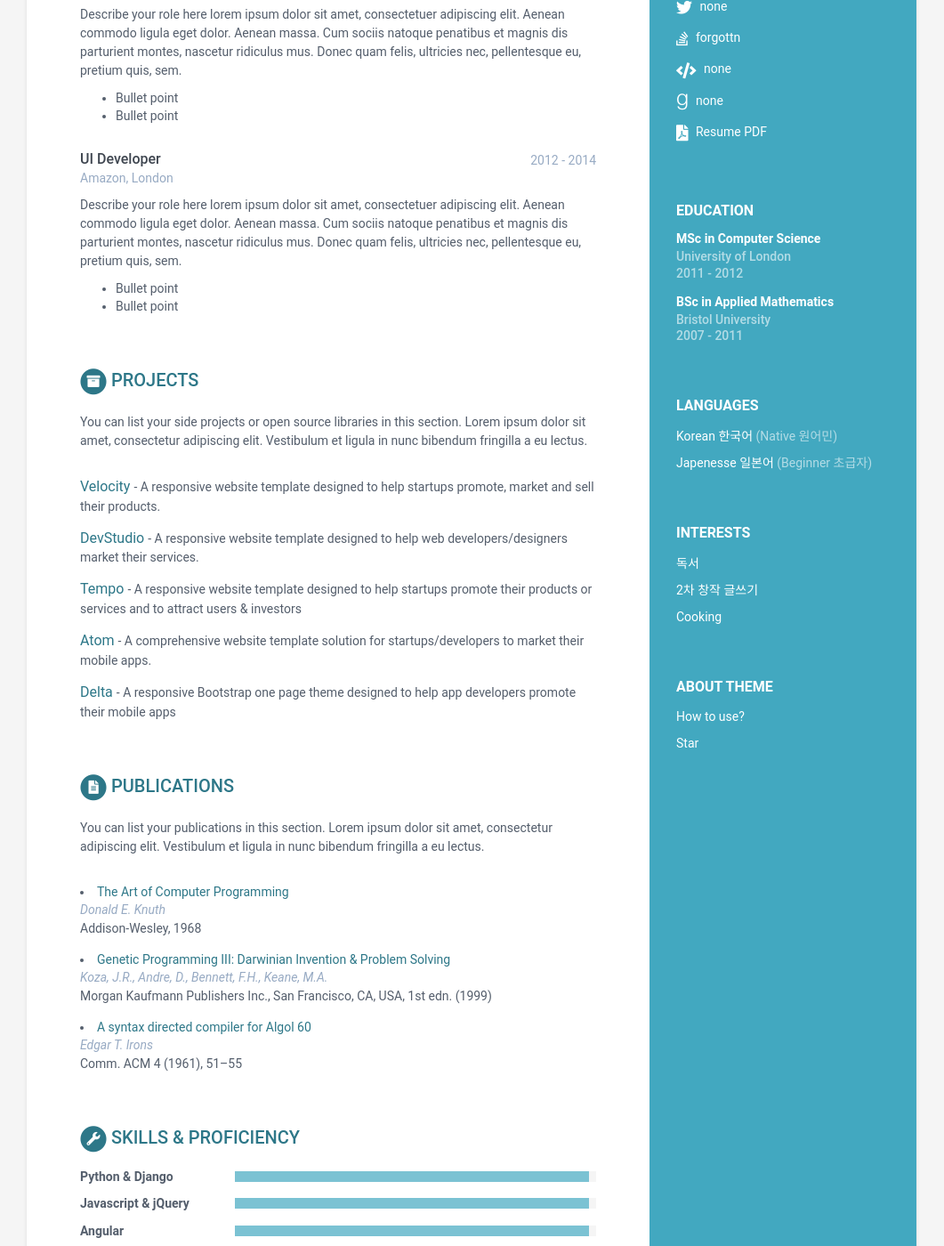
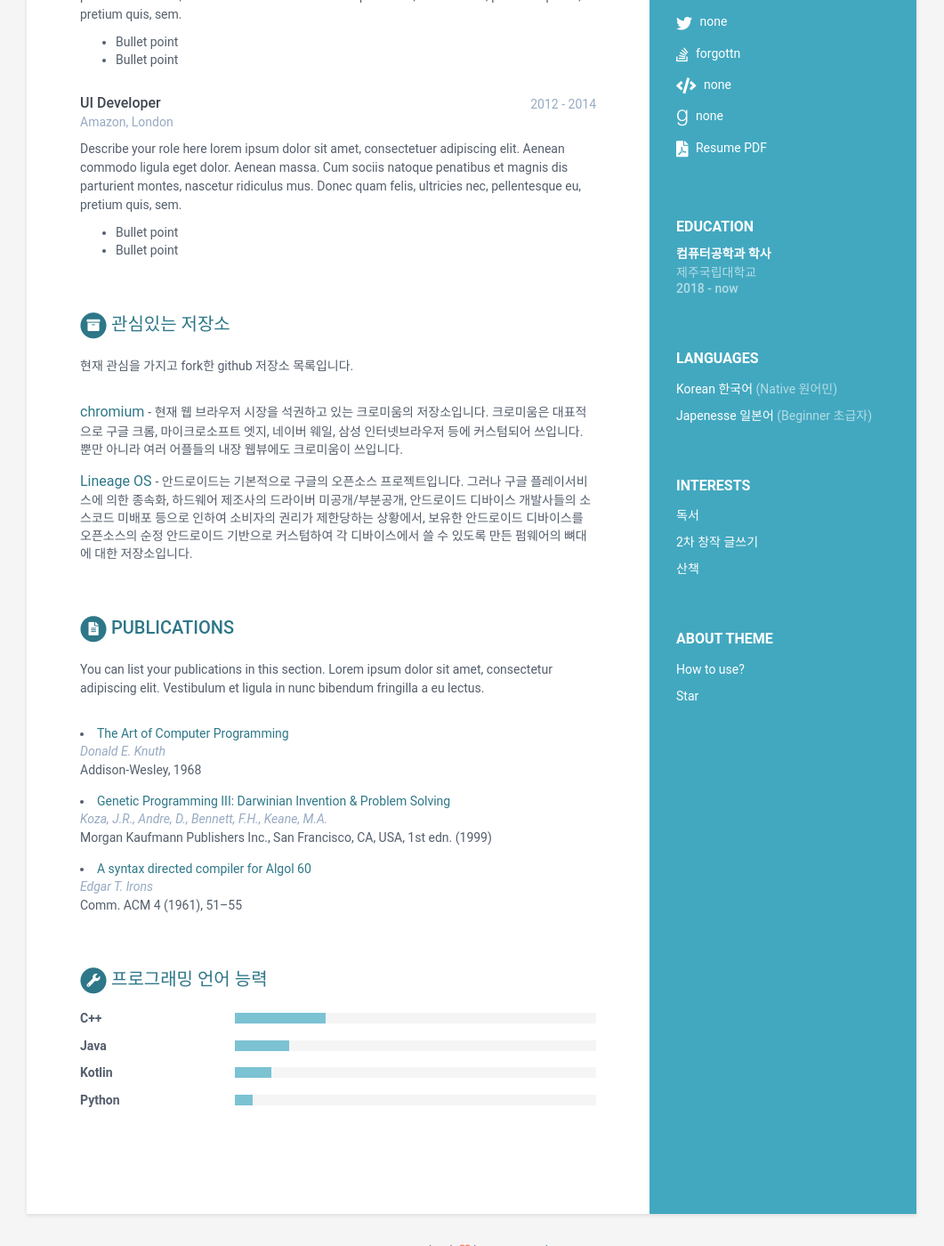
Before and after one commit to bellsky/resume, a Jekyll site: the page built from index.html, in a window 1280 px wide and 1400 px high, scrolled down 654 px. Shown: the whole window at 89% size, without its empty margins (110-1171 px from the left). Built offline with Jekyll 4.4.1, drawn with Linux system fonts in a browser that asks for light colours; some of the changed text lies outside the part shown.

Commit message:
자기소개서 업데이트3

```diff
--- a/_data/data.yml
+++ b/_data/data.yml
@@ -8,7 +8,7 @@ sidebar:
 
     # Profile information
     name: 선종호
-    tagline: 제주대학교 컴퓨터공학과 3학년
+    tagline: 제주대학교 컴퓨터공학과 3학년 \r\n 2018108264 학번
     avatar: profile.png  #place a 100x100 picture inside /assets/images/ folder and provide the name of the file below
 
     # Sidebar links
@@ -35,9 +35,6 @@ sidebar:
       - idiom: Japenesse 일본어
         level: Beginner 초급자
 
-     # - idiom: Spanish
-     #   level: Professional
-
     interests:
       - item: 독서
         link:
@@ -45,33 +42,17 @@ sidebar:
       - item: 2차 창작 글쓰기
         link:
 
-      - item: Cooking
+      - item: 산책
         link:
 
 career-profile:
-    title: Career Profile
+    title: Introduce
     summary: |
-      Summarise your career here lorem ipsum dolor sit amet, consectetuer
-      adipiscing elit. You can [download this free resume/CV template here]().
-      Aenean commodo ligula eget dolor aenean massa. Cum sociis natoque
-      penatibus et magnis dis parturient montes, nascetur ridiculus mus.
-      Donec quam felis, ultricies nec, pellentesque eu.
-      Second paragraph if required.
+      의욕만 앞서는 왕초보 프로그래머입니다. 능력의 부족함을 느끼고 있습니다.
 education:
-    - degree: MSc in Computer Science
-      university: University of London
-      time: 2011 - 2012
-      details: |
-        Describe your study here lorem ipsum dolor sit amet, consectetuer
-        adipiscing elit. Aenean commodo ligula eget dolor. Aenean massa. Cum
-        sociis natoque penatibus et magnis dis parturient montes, nascetur
-        ridiculus mus. Donec quam felis, ultricies nec, pellentesque eu,
-        pretium quis, sem.
-          - Bullet point
-          - Bullet point
-    - degree: BSc in Applied Mathematics
-      university: Bristol University
-      time: 2007 - 2011
+    - degree: 컴퓨터공학과 학사
+      university: 제주국립대학교
+      time: 2018 - now
       details: |
         Describe your study here lorem ipsum dolor sit amet, consectetuer
         adipiscing elit. Aenean commodo ligula eget dolor. Aenean massa. Cum
@@ -119,31 +100,18 @@ experiences:
           - Bullet point
           - Bullet point
 projects:
-    title: Projects
+    title: 관심있는 저장소
     intro: >
-      You can list your side projects or open source libraries in this
-      section. Lorem ipsum dolor sit amet, consectetur adipiscing elit.
-      Vestibulum et ligula in nunc bibendum fringilla a eu lectus.
+       현재 관심을 가지고 fork한 github 저장소 목록입니다.
     assignments:
-      - title: Velocity
-        link: "#hook"
-        tagline: "A responsive website template designed to help startups promote, market and sell their products."
+      - title: chromium
+        link: "https://github.com/claris0/chromium"
+        tagline: "현재 웹 브라우저 시장을 석권하고 있는 크로미움의 저장소입니다. 크로미움은 대표적으로 구글 크롬, 마이크로소프트 엣지, 네이버 웨일, 삼성 인터넷브라우저 등에 커스텀되어 쓰입니다. 뿐만 아니라 여러 어플들의 내장 웹뷰에도 크로미움이 쓰입니다."
 
-      - title: DevStudio
-        link: "#"
-        tagline: "A responsive website template designed to help web developers/designers market their services."
+      - title: Lineage OS
+        link: "https://github.com/claris0/android"
+        tagline: "안드로이드는 기본적으로 구글의 오픈소스 프로젝트입니다. 그러나 구글 플레이서비스에 의한 종속화, 하드웨어 제조사의 드라이버 미공개/부분공개, 안드로이드 디바이스 개발사들의 소스코드 미배포 등으로 인하여 소비자의 권리가 제한당하는 상황에서, 보유한 안드로이드 디바이스를 오픈소스의 순정 안드로이드 기반으로 커스텀하여 각 디바이스에서 쓸 수 있도록 만든 펌웨어의 뼈대에 대한 저장소입니다."
 
-      - title: Tempo
-        link: "#"
-        tagline: "A responsive website template designed to help startups promote their products or services and to attract users &amp; investors"
-
-      - title: Atom
-        link: "#"
-        tagline: "A comprehensive website template solution for startups/developers to market their mobile apps."
-
-      - title: Delta
-        link: "#"
-        tagline: "A responsive Bootstrap one page theme designed to help app developers promote their mobile apps"
 
 publications:
     title: Publications
@@ -168,26 +136,20 @@ publications:
         conference: "Comm. ACM 4 (1961), 51–55"
 
 skills:
-    title: Skills &amp; Proficiency
+    title: 프로그래밍 언어 능력
 
     toolset:
-      - name: Python & Django
-        level: 98%
+      - name: C++
+        level: 25%
 
-      - name: Javascript & jQuery
-        level: 98%
+      - name: Java
+        level: 15%
 
-      - name: Angular
-        level: 98%
+      - name: Kotlin
+        level: 10%
 
-      - name: HTML5 & CSS
-        level: 95%
-
-      - name: Ruby on Rails
-        level: 85%
-
-      - name: Sketch & Photoshop
-        level: 60%
+      - name: Python
+        level: 5%
 
 footer: >
     Designed with <i class="fas fa-heart"></i> by <a href="http://themes.3rdwavemedia.com" target="_blank" rel="nofollow">Xiaoying Riley</a>
```
